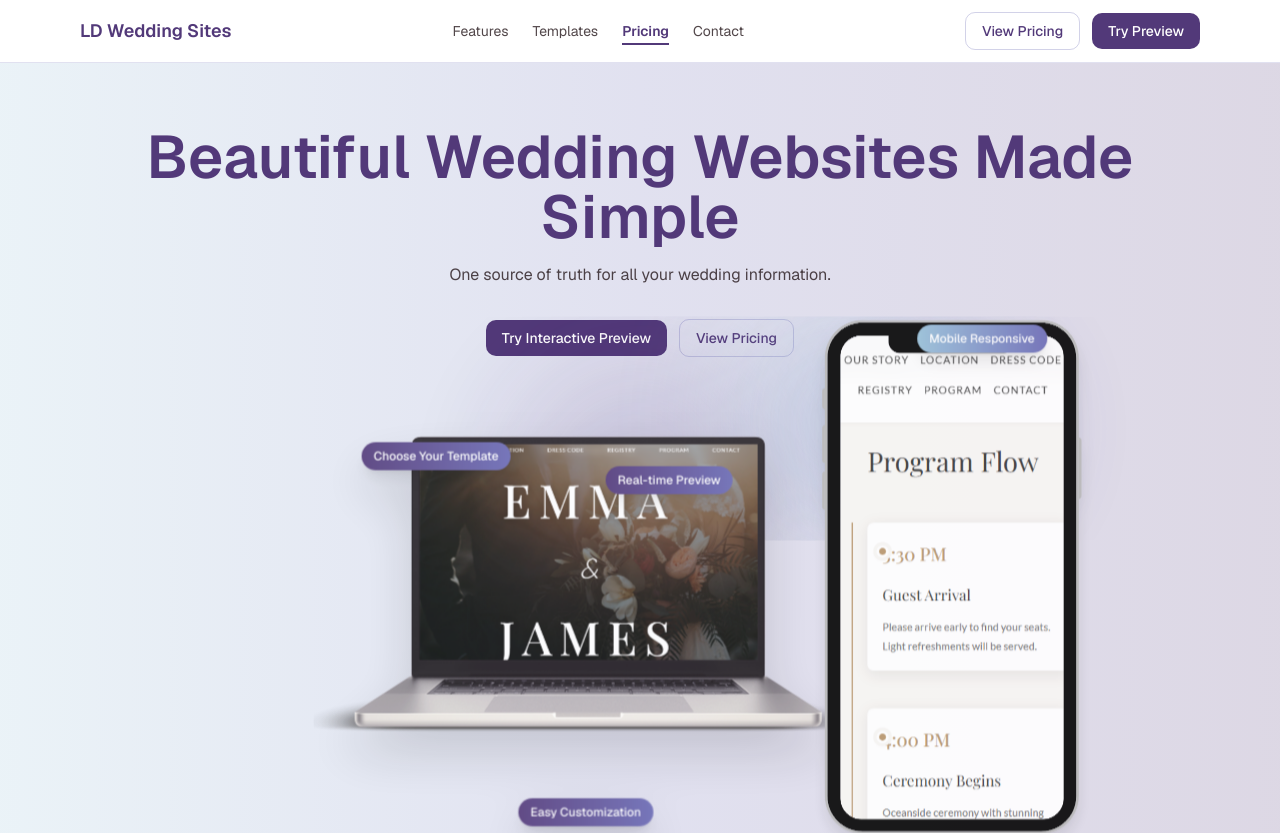
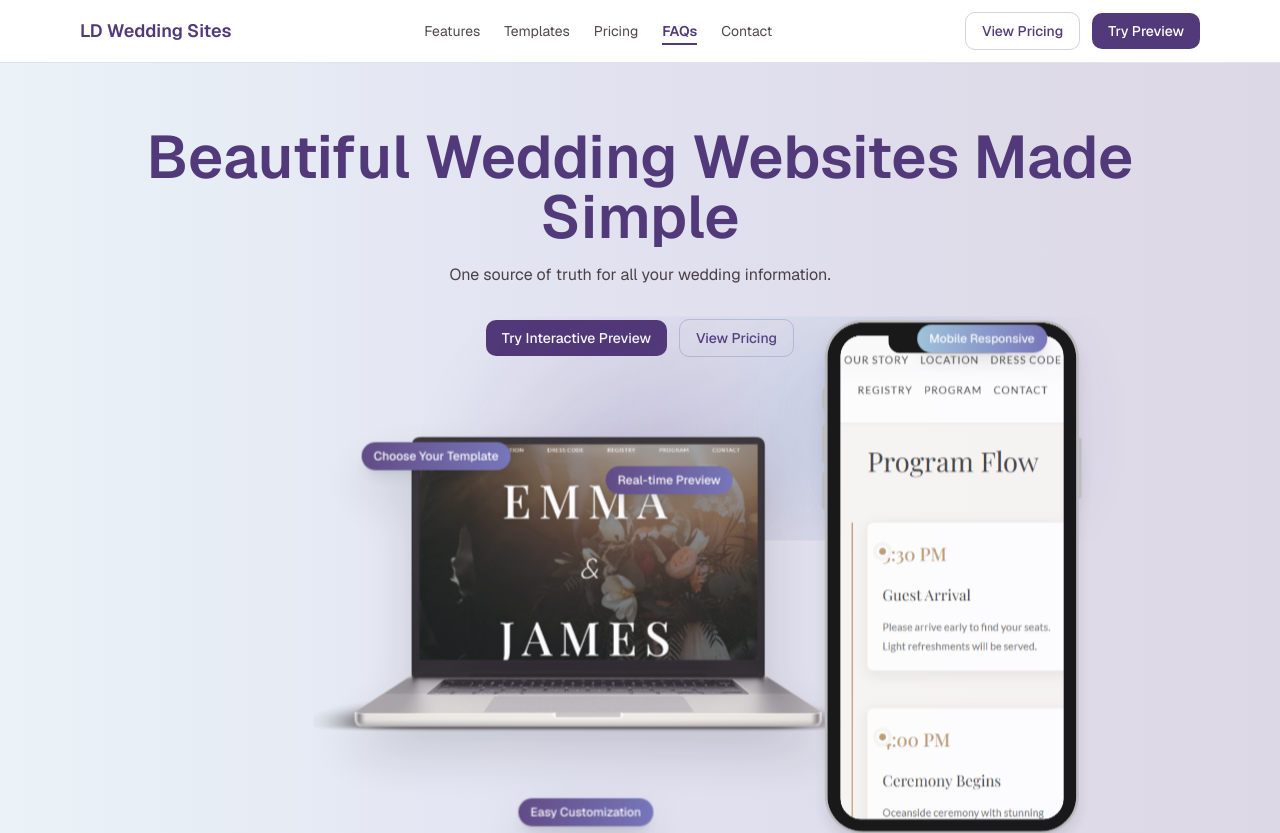
Before and after one commit to vyreee/weddingsite, a Next.js app: page / in a window 1280 px wide. Shown: the top 833 px of the page. Built offline with nearby package versions, Linux system fonts and the light colour scheme.

Commit message:
Add FAQs link to navigation menu

```diff
--- a/src/components/Header.tsx
+++ b/src/components/Header.tsx
@@ -13,6 +13,7 @@ export function Header() {
     { href: "#features", label: "Features" },
     { href: "#templates", label: "Templates" },
     { href: "#pricing", label: "Pricing" },
+    { href: "#faq", label: "FAQs" },
     { href: "#contact", label: "Contact" },
   ];
 
```
